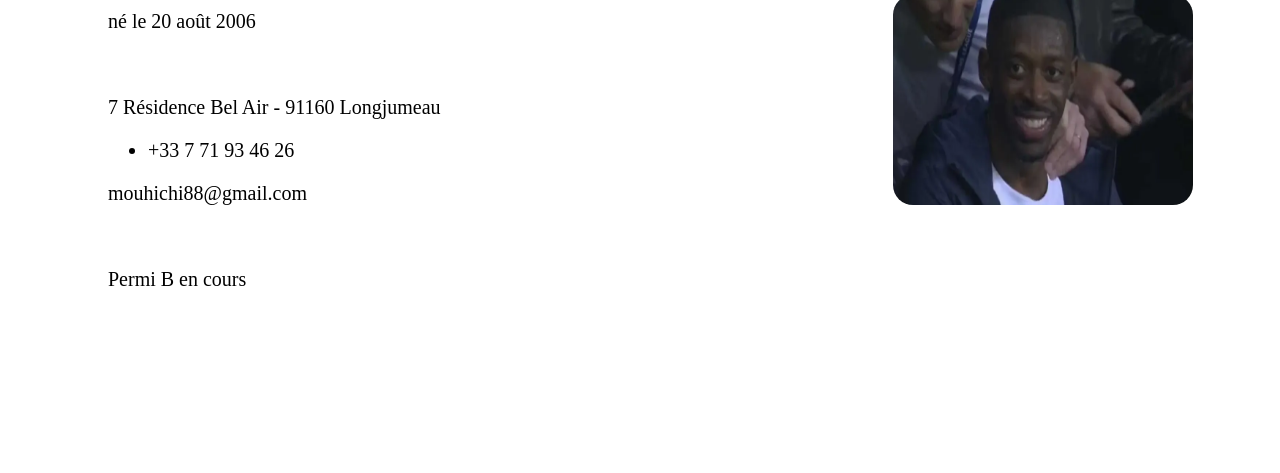
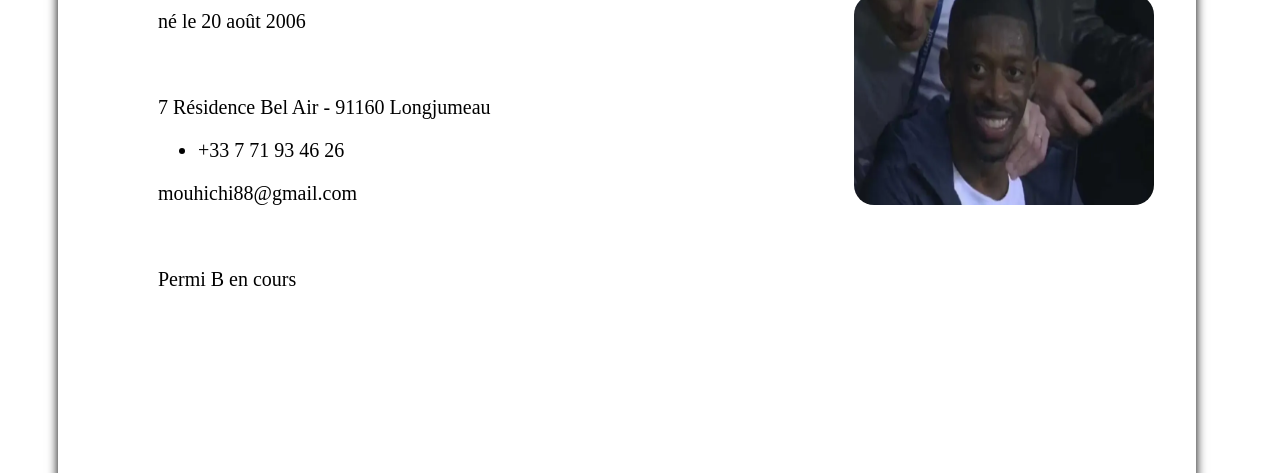
Before and after one commit to mohamedrania2006-sys/Mission-5, a plain HTML site: page index.html in a window 1280 px wide. Shown: the part 82-555 px from the top of the page. Drawn offline with Linux system fonts and the light colour scheme.

Commit message:
Update style.css

```diff
--- a/style.css
+++ b/style.css
@@ -35,13 +35,15 @@ header{
 }
 
 .b4{
-    background-color:white;
-    width: 100%;
-    height: 100%;
+    background-color: white;
+    margin-left: 50px;
+    height: 95%;
+    width: 90%;
+    box-shadow: 0 0 10px rgba(0, 0, 0, 2);
 }
+
 img{border-radius: 20px;}
 
 .h3{
     font-weight:normal;
-
 }
```
